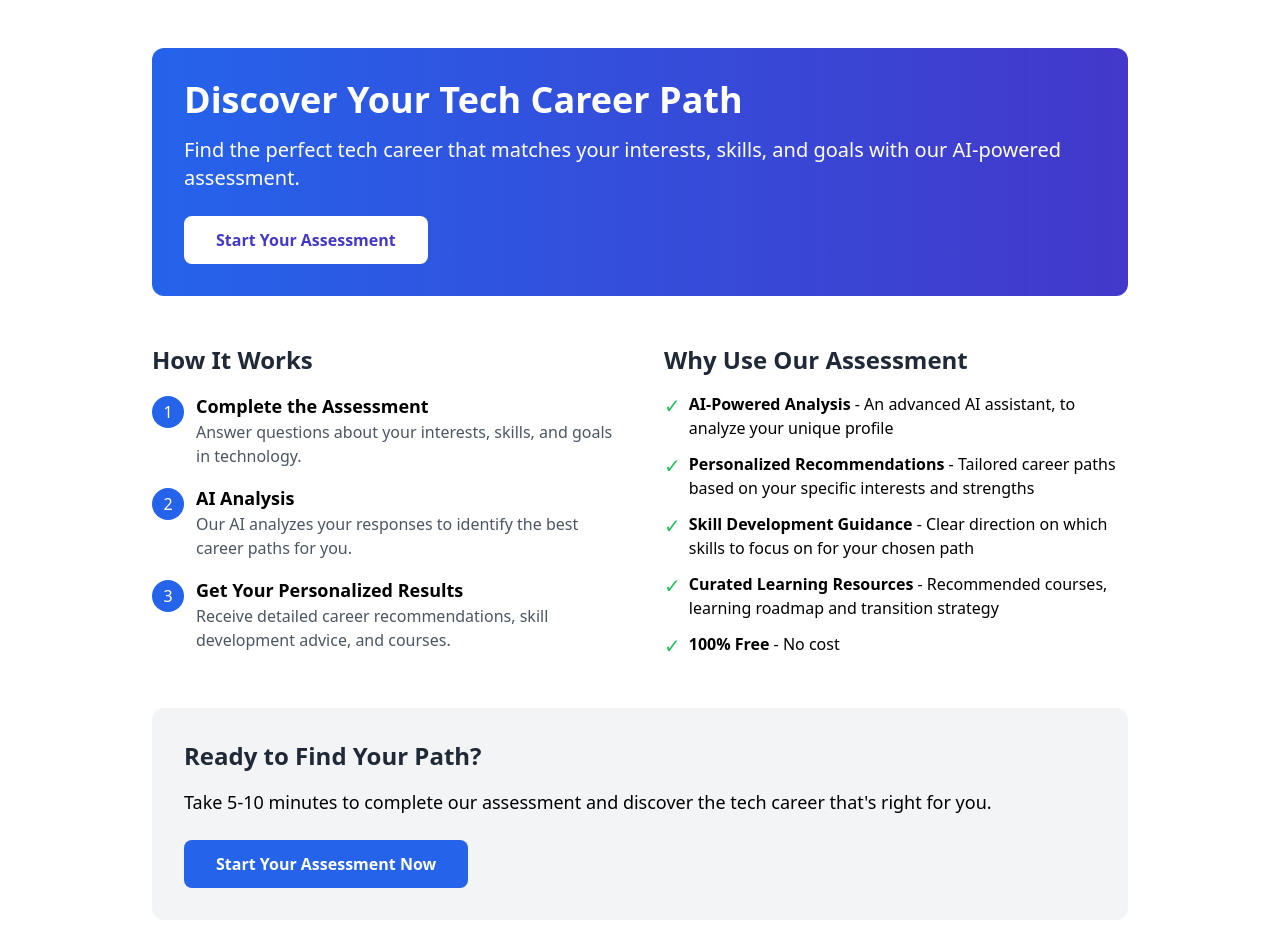
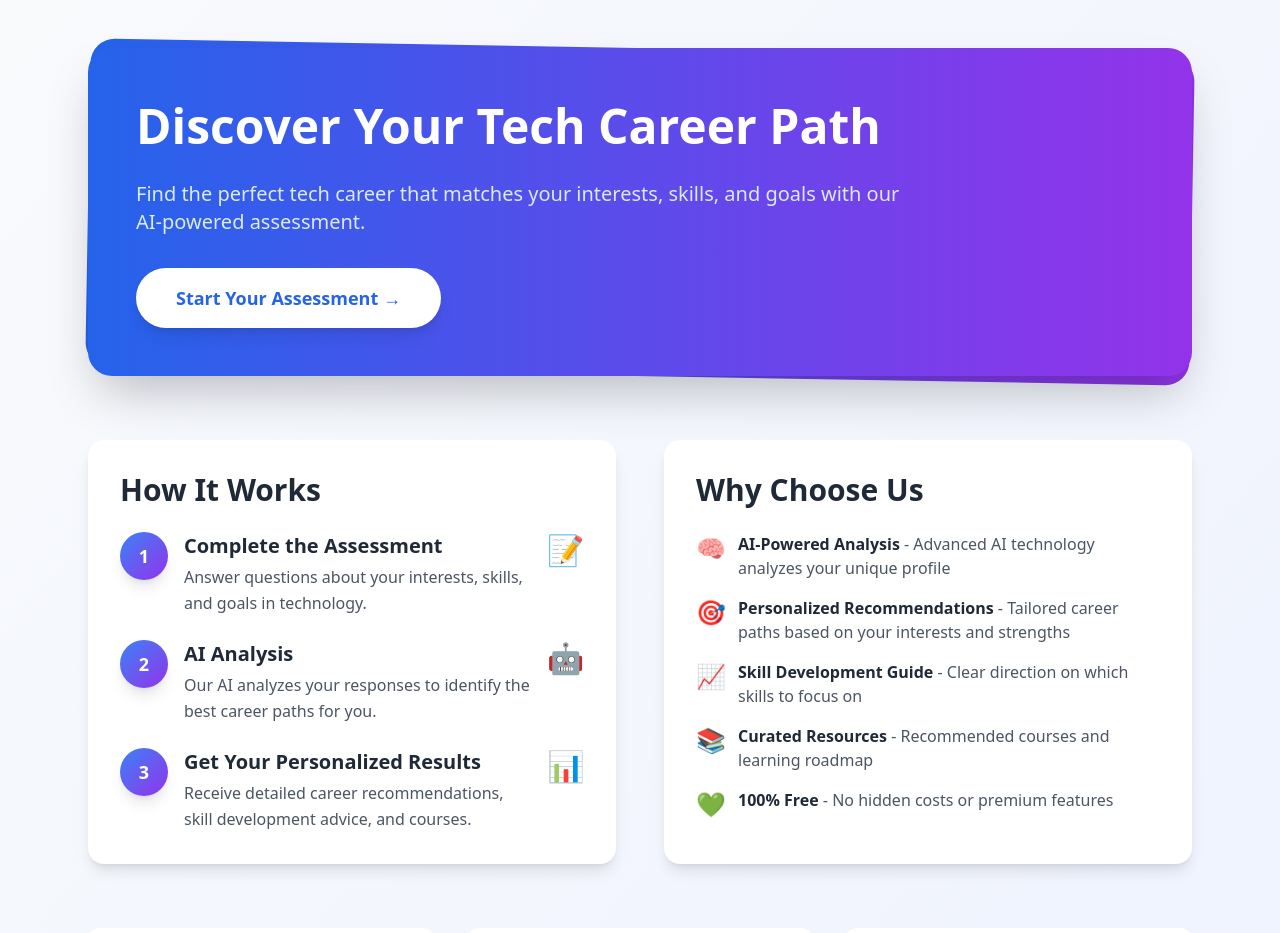
Before and after one commit to techtalentscity/tech-career-analyzer, a React (Create React App) app: page /career in a window 1280 px wide. Shown: the top 933 px of the page. Built offline with nearby package versions, Linux system fonts and the light colour scheme.

Commit message:
Update CareerHome.jsx

```diff
--- a/src/Pages/career/CareerHome.jsx
+++ b/src/Pages/career/CareerHome.jsx
@@ -10,86 +10,140 @@ const CareerHome = () => {
   };
 
   return (
-    <div className="container mx-auto px-6 py-12 max-w-5xl">
-      <div className="bg-gradient-to-r from-blue-600 to-indigo-700 rounded-xl p-8 mb-12 text-white">
-        <h1 className="text-4xl font-bold mb-4">Discover Your Tech Career Path</h1>
-        <p className="text-xl mb-6">
+    <div className="min-h-screen bg-gradient-to-br from-slate-50 to-indigo-50">
+      <div className="container mx-auto px-6 py-12 max-w-6xl">
+        {/* Hero Section */}
+        <div className="relative mb-16">
+          <div className="absolute inset-0 bg-gradient-to-r from-blue-600 to-purple-600 rounded-3xl transform rotate-1"></div>
+          <div className="relative bg-gradient-to-r from-blue-600 to-purple-600 rounded-3xl p-12 text-white shadow-2xl">
+            <div className="max-w-3xl">
+              <h1 className="text-5xl font-bold mb-6 leading-tight">
+                Discover Your Tech Career Path
+              </h1>
+              <p className="text-xl mb-8 text-blue-100">
                 Find the perfect tech career that matches your interests, skills, and goals with our AI-powered assessment.
               </p>
               <button
                 onClick={handleStartTest}
-          className="bg-white text-indigo-700 px-8 py-3 rounded-lg font-semibold hover:bg-indigo-50 transition"
+                className="bg-white text-blue-600 px-10 py-4 rounded-full font-semibold text-lg hover:bg-blue-50 transform hover:scale-105 transition duration-200 shadow-lg"
               >
-          Start Your Assessment
+                Start Your Assessment →
               </button>
             </div>
+          </div>
+        </div>
 
-      <div className="grid md:grid-cols-2 gap-12 mb-12">
+        {/* Features Grid */}
+        <div className="grid lg:grid-cols-2 gap-12 mb-16">
+          {/* How It Works */}
+          <div className="bg-white rounded-2xl shadow-lg p-8">
+            <h2 className="text-3xl font-bold mb-6 text-gray-800">How It Works</h2>
+            <div className="space-y-6">
+              {[
+                {
+                  title: "Complete the Assessment",
+                  description: "Answer questions about your interests, skills, and goals in technology.",
+                  icon: "📝"
+                },
+                {
+                  title: "AI Analysis",
+                  description: "Our AI analyzes your responses to identify the best career paths for you.",
+                  icon: "🤖"
+                },
+                {
+                  title: "Get Your Personalized Results",
+                  description: "Receive detailed career recommendations, skill development advice, and courses.",
+                  icon: "📊"
+                }
+              ].map((step, index) => (
+                <div key={index} className="flex items-start">
+                  <div className="bg-gradient-to-br from-blue-500 to-purple-600 text-white rounded-full w-12 h-12 flex items-center justify-center mr-4 flex-shrink-0 shadow-lg">
+                    <span className="text-lg font-bold">{index + 1}</span>
+                  </div>
+                  <div className="flex-1">
+                    <p className="font-semibold text-xl mb-1 text-gray-800">{step.title}</p>
+                    <p className="text-gray-600 leading-relaxed">{step.description}</p>
+                  </div>
+                  <div className="text-3xl ml-4">{step.icon}</div>
+                </div>
+              ))}
+            </div>
+          </div>
+
+          {/* Why Use Our Assessment */}
+          <div className="bg-white rounded-2xl shadow-lg p-8">
+            <h2 className="text-3xl font-bold mb-6 text-gray-800">Why Choose Us</h2>
+            <ul className="space-y-4">
+              {[
+                {
+                  title: "AI-Powered Analysis",
+                  description: "Advanced AI technology analyzes your unique profile",
+                  icon: "🧠"
+                },
+                {
+                  title: "Personalized Recommendations",
+                  description: "Tailored career paths based on your interests and strengths",
+                  icon: "🎯"
+                },
+                {
+                  title: "Skill Development Guide",
+                  description: "Clear direction on which skills to focus on",
+                  icon: "📈"
+                },
+                {
+                  title: "Curated Resources",
+                  description: "Recommended courses and learning roadmap",
+                  icon: "📚"
+                },
+                {
+                  title: "100% Free",
+                  description: "No hidden costs or premium features",
+                  icon: "💚"
+                }
+              ].map((feature, index) => (
+                <li key={index} className="flex items-start">
+                  <span className="text-2xl mr-3">{feature.icon}</span>
                   <div>
-          <h2 className="text-2xl font-bold mb-4 text-gray-800">How It Works</h2>
-          <ol className="space-y-4">
-            <li className="flex items-start">
-              <div className="bg-blue-600 text-white rounded-full w-8 h-8 flex items-center justify-center mr-3 flex-shrink-0 mt-1">1</div>
-              <div>
-                <p className="font-semibold text-lg">Complete the Assessment</p>
-                <p className="text-gray-600">Answer questions about your interests, skills, and goals in technology.</p>
+                    <span className="font-semibold text-gray-800">{feature.title}</span>
+                    <span className="text-gray-600"> - {feature.description}</span>
                   </div>
                 </li>
-            <li className="flex items-start">
-              <div className="bg-blue-600 text-white rounded-full w-8 h-8 flex items-center justify-center mr-3 flex-shrink-0 mt-1">2</div>
-              <div>
-                <p className="font-semibold text-lg">AI Analysis</p>
-                <p className="text-gray-600">Our AI analyzes your responses to identify the best career paths for you.</p>
-              </div>
-            </li>
-            <li className="flex items-start">
-              <div className="bg-blue-600 text-white rounded-full w-8 h-8 flex items-center justify-center mr-3 flex-shrink-0 mt-1">3</div>
-              <div>
-                <p className="font-semibold text-lg">Get Your Personalized Results</p>
-                <p className="text-gray-600">Receive detailed career recommendations, skill development advice, and courses.</p>
-              </div>
-            </li>
-          </ol>
-        </div>
-
-        <div>
-          <h2 className="text-2xl font-bold mb-4 text-gray-800">Why Use Our Assessment</h2>
-          <ul className="space-y-3">
-            <li className="flex items-start">
-              <span className="text-green-500 mr-2 text-xl">✓</span>
-              <p><span className="font-semibold">AI-Powered Analysis</span> - An advanced AI assistant, to analyze your unique profile</p>
-            </li>
-            <li className="flex items-start">
-              <span className="text-green-500 mr-2 text-xl">✓</span>
-              <p><span className="font-semibold">Personalized Recommendations</span> - Tailored career paths based on your specific interests and strengths</p>
-            </li>
-            <li className="flex items-start">
-              <span className="text-green-500 mr-2 text-xl">✓</span>
-              <p><span className="font-semibold">Skill Development Guidance</span> - Clear direction on which skills to focus on for your chosen path</p>
-            </li>
-            <li className="flex items-start">
-              <span className="text-green-500 mr-2 text-xl">✓</span>
-              <p><span className="font-semibold">Curated Learning Resources</span> - Recommended courses, learning roadmap and transition strategy</p>
-            </li>
-            <li className="flex items-start">
-              <span className="text-green-500 mr-2 text-xl">✓</span>
-              <p><span className="font-semibold">100% Free</span> - No cost</p>
-            </li>
+              ))}
             </ul>
           </div>
         </div>
 
-      <div className="bg-gray-100 p-8 rounded-xl">
-        <h2 className="text-2xl font-bold mb-4 text-gray-800">Ready to Find Your Path?</h2>
-        <p className="mb-6 text-lg">
-          Take 5-10 minutes to complete our assessment and discover the tech career that's right for you.
+        {/* Statistics Section */}
+        <div className="grid grid-cols-1 md:grid-cols-3 gap-8 mb-16">
+          {[
+            { number: "50+", label: "Tech Career Paths", icon: "💼" },
+            { number: "5-10", label: "Minutes to Complete", icon: "⏱️" },
+            { number: "100%", label: "Free Forever", icon: "✨" }
+          ].map((stat, index) => (
+            <div key={index} className="bg-white rounded-xl p-6 text-center shadow-lg transform hover:scale-105 transition duration-200">
+              <div className="text-4xl mb-2">{stat.icon}</div>
+              <div className="text-3xl font-bold text-blue-600 mb-1">{stat.number}</div>
+              <div className="text-gray-600">{stat.label}</div>
+            </div>
+          ))}
+        </div>
+
+        {/* CTA Section */}
+        <div className="bg-gradient-to-r from-indigo-600 to-purple-600 rounded-3xl p-10 text-center text-white shadow-2xl">
+          <h2 className="text-3xl font-bold mb-4">Ready to Find Your Perfect Tech Career?</h2>
+          <p className="mb-8 text-lg text-indigo-100 max-w-2xl mx-auto">
+            Join thousands of professionals who have discovered their ideal tech career path through our AI-powered assessment.
           </p>
           <button
             onClick={handleStartTest}
-          className="bg-blue-600 text-white px-8 py-3 rounded-lg font-semibold hover:bg-blue-700 transition"
+            className="bg-white text-indigo-600 px-12 py-4 rounded-full font-semibold text-lg hover:bg-indigo-50 transform hover:scale-105 transition duration-200 shadow-lg"
           >
-          Start Your Assessment Now
+            Start Your Free Assessment
           </button>
+          <p className="mt-4 text-sm text-indigo-200">
+            No credit card required • Results in minutes
+          </p>
+        </div>
       </div>
     </div>
   );
```
Lines whose indentation alone changed are shown as unchanged.
